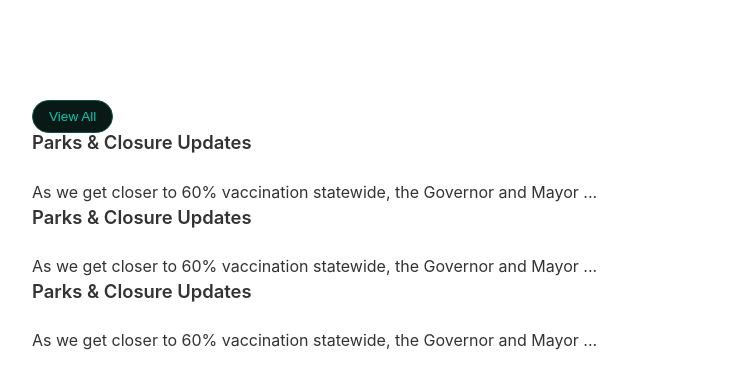
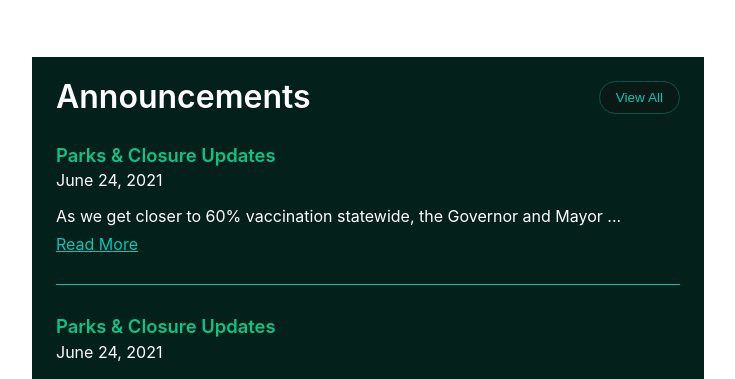
Before and after one commit to sushibot/PROS-Remake-GUI, a Next.js app: page /activity/form/activity.form in a window 1280 px wide. Shown: the part 421-800 px from the top of the page, without its empty margins (272-1007 px from the left). Built offline with nearby package versions, Linux system fonts and the light colour scheme; no server answers.

Commit message:
refactor: seperate into components and modules

```diff
--- a/components/announcement.js
+++ b/components/announcement.js
@@ -8,10 +8,12 @@ export function Announcement({ text, title, subtitle, Button }) {
         <label className={styles.subtitle}>{subtitle}</label>
       </section>
       <section className={styles.mb_half}>
-        <p>{text}</p>
+        <p className={styles.text}>{text}</p>
       </section>
       <section>
-        <a style={{ color: "#0AC5B3", textDecoration: "underline" }} />
+        <a style={{ color: "#0AC5B3", textDecoration: "underline" }}>
+          Read More
+        </a>
         {/* {Button} */}
       </section>
     </div>
--- a/components/css/Announcment.module.css
+++ b/components/css/Announcment.module.css
@@ -11,8 +11,13 @@
   margin-bottom: 0.5rem;
 }
 .title {
-  color: "#0AC583";
+  color: #0ac583;
+  margin-bottom: 0.5rem;
 }
 .subtitle {
   color: white;
 }
+.text {
+  color: white;
+  line-height: 1.5rem;
+}
--- a/components/css/Card.module.css
+++ b/components/css/Card.module.css
@@ -3,7 +3,7 @@
   display: flex;
   flex-direction: column;
   align-items: center;
-  width: 325px;
+  width: 310px;
 }
 .image_container {
   width: 100%;
--- a/pages/_app.js
+++ b/pages/_app.js
@@ -3,23 +3,16 @@ import { useFetchUser } from "../lib/user";
 import { Card } from "../components/card";
 import { Button } from "../components/button";
 import { Announcement } from "../components/announcement";
-import styles from "./css/index.css";
+import "./css/index.css";
+import styles from "./css/app.module.css";
 function Home() {
   const { user, loading } = useFetchUser();
 
   return (
     <Layout user={user} loading={loading}>
       <ol>
-        <li style={{ marginBottom: "2rem", padding: "1.5rem" }}>
-          <section
-            style={{
-              display: "flex",
-              flexDirection: "row",
-              alignItems: "center",
-              justifyContent: "space-between",
-              marginBottom: "2rem",
-            }}
-          >
+        <li className={styles.upcoming_events_container}>
+          <section className={styles.upcoming_events_header}>
             <h4>Upcoming Events</h4>
             <Button
               text="View All"
@@ -29,17 +22,7 @@ function Home() {
             />
           </section>
 
-          <ol
-            style={{
-              listStyle: "none",
-              margin: "0",
-              padding: "0",
-              display: "flex",
-              flexDirection: "row",
-
-              overflowX: "auto",
-            }}
-          >
+          <ol className={styles.upcoming_events_list}>
             <li>
               <Card></Card>
             </li>
@@ -48,7 +31,7 @@ function Home() {
             </li>
           </ol>
         </li>
-        <li className={styles.announcement_container}>
+        <li className={styles.announcements_container}>
           <section className={styles.announcements_header}>
             <h4 style={{ color: "white" }}>Announcements</h4>
             <Button
@@ -59,7 +42,7 @@ function Home() {
             />
           </section>
           <ol>
-            <li className={styles.annoucement_item}>
+            <li className={styles.announcement_item}>
               <Announcement
                 text="As we get closer to 60% vaccination statewide, the Governor
                   and Mayor ..."
@@ -67,7 +50,7 @@ function Home() {
                 subtitle="June 24, 2021"
               />
             </li>
-            <li className={styles.annoucement_item}>
+            <li className={styles.announcement_item}>
               <Announcement
                 text="As we get closer to 60% vaccination statewide, the Governor
                   and Mayor ..."
@@ -75,7 +58,7 @@ function Home() {
                 subtitle="June 24, 2021"
               />
             </li>
-            <li className={styles.annoucement_item}>
+            <li className={styles.announcement_item}>
               <Announcement
                 text="As we get closer to 60% vaccination statewide, the Governor
                   and Mayor ..."
--- /dev/null
+++ b/pages/css/app.module.css
@@ -0,0 +1,33 @@
+.upcoming_events_container {
+  margin-bottom: 2rem;
+  padding: 1.5rem;
+}
+.upcoming_events_header {
+  display: flex;
+  flex-direction: row;
+  align-items: center;
+  justify-content: space-between;
+  margin-bottom: 2rem;
+}
+.upcoming_events_list {
+  display: flex;
+  flex-direction: row;
+  overflow-x: auto;
+}
+.announcements_container {
+  padding: 1.5rem;
+  background: #04201b;
+  margin-bottom: 1rem;
+}
+.announcements_header {
+  display: flex;
+  flex-direction: row;
+  align-items: center;
+  justify-content: space-between;
+  margin-bottom: 2rem;
+}
+.announcement_item {
+  border-bottom: 1px solid #0ac5b3;
+  padding-bottom: 2rem;
+  margin-bottom: 2rem;
+}
--- a/pages/css/index.css
+++ b/pages/css/index.css
@@ -1,5 +1,11 @@
 @import "reset-css";
-
+ol,
+ul,
+li {
+  list-style: none;
+  padding: 0;
+  margin: 0;
+}
 summary {
   color: #646464;
   font-weight: 600;
@@ -22,20 +28,3 @@ h5 {
   font-size: 1.15rem;
   font-weight: 600;
 }
-.announcements_container {
-  padding: 1.5rem;
-  background: #04201b;
-  margin-bottom: 1rem;
-}
-.announcements_header {
-  display: flex;
-  flex-direction: row;
-  align-items: center;
-  justify-content: space-between;
-  margin-bottom: 2rem;
-}
-.announcement_item {
-  border-bottom: 1px solid #0ac5b3;
-  padding-bottom: 2rem;
-  margin-bottom: 2rem;
-}
```
